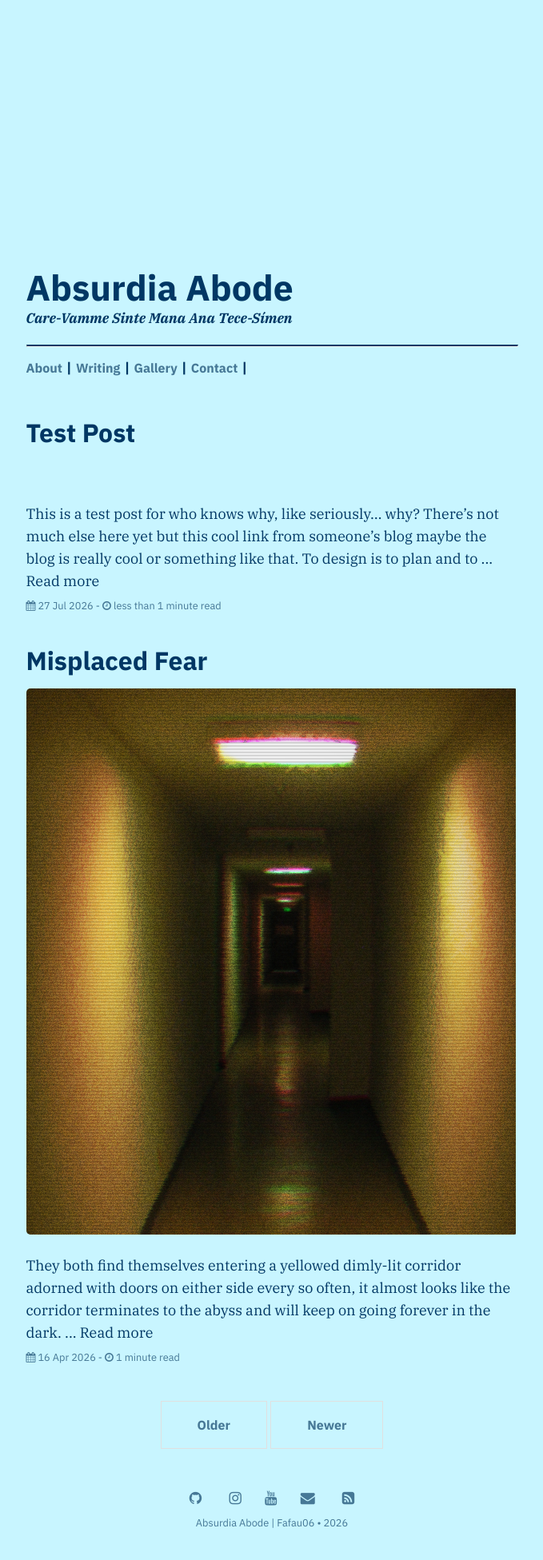
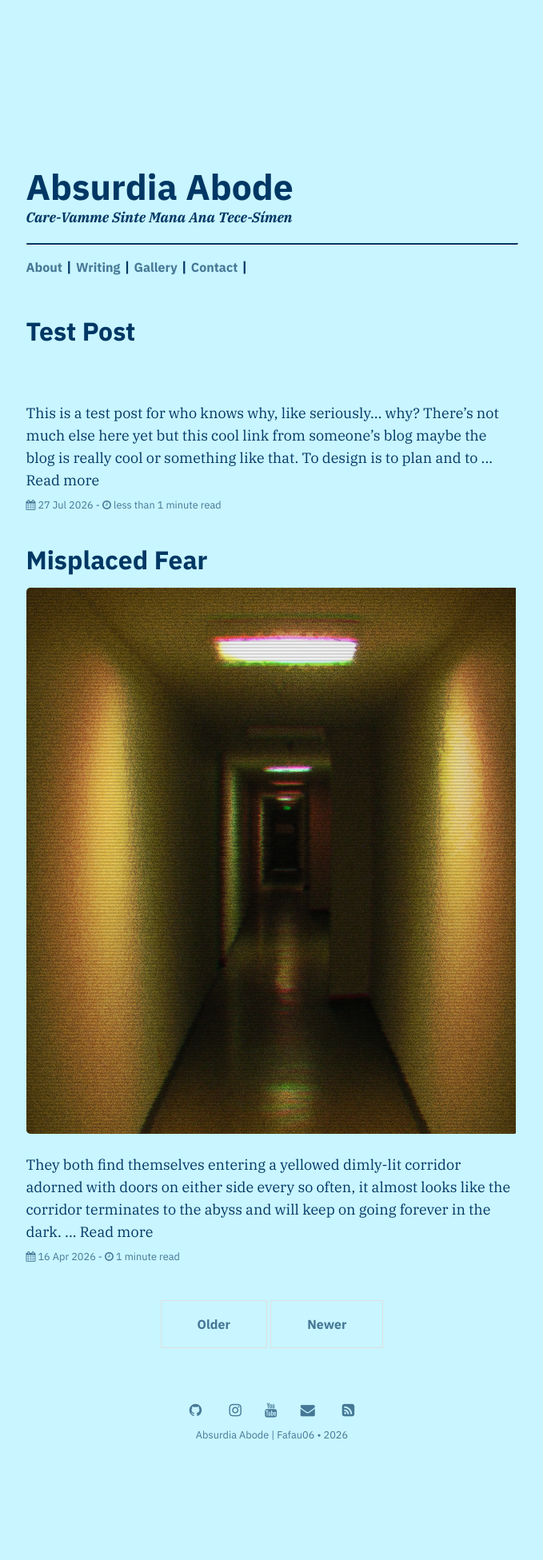
Before and after one commit to Fafau06/fafau06.github.io, a Jekyll site: the page built from index.html, in a window 1280 px wide. Shown: the whole page at 80% size, without its empty margins (300-979 px from the left). Built offline with Jekyll 4.4.1, drawn with Linux system fonts in a browser that asks for light colours; some web fonts are replaced; the list of posts is cut into pages by our own code; after the commit the page ends 1841 px from its top, so only the background shows below that.

Commit message:
Update _default.scss

```diff
--- a/_sass/_default.scss
+++ b/_sass/_default.scss
@@ -4,7 +4,7 @@
 
 .container
 {
-	margin-top: 25%;
+	margin-top: 15%;
 	margin-left: auto;
 	margin-right: auto;
 	width: 615px;
@@ -12,7 +12,7 @@
 
 .content-container
 {
-	margin-bottom: 3rem;
+	margin-bottom: 4rem;
 }
 
 /*48em*/
```
